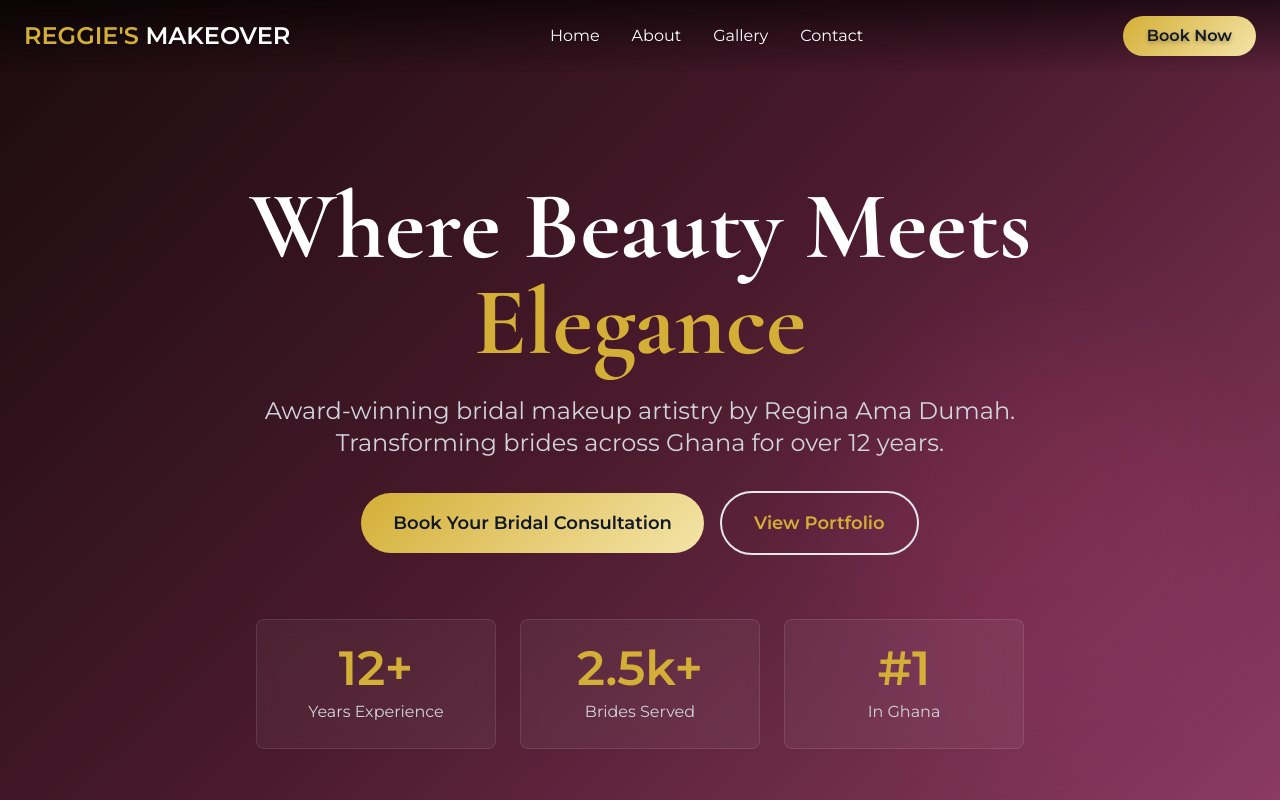
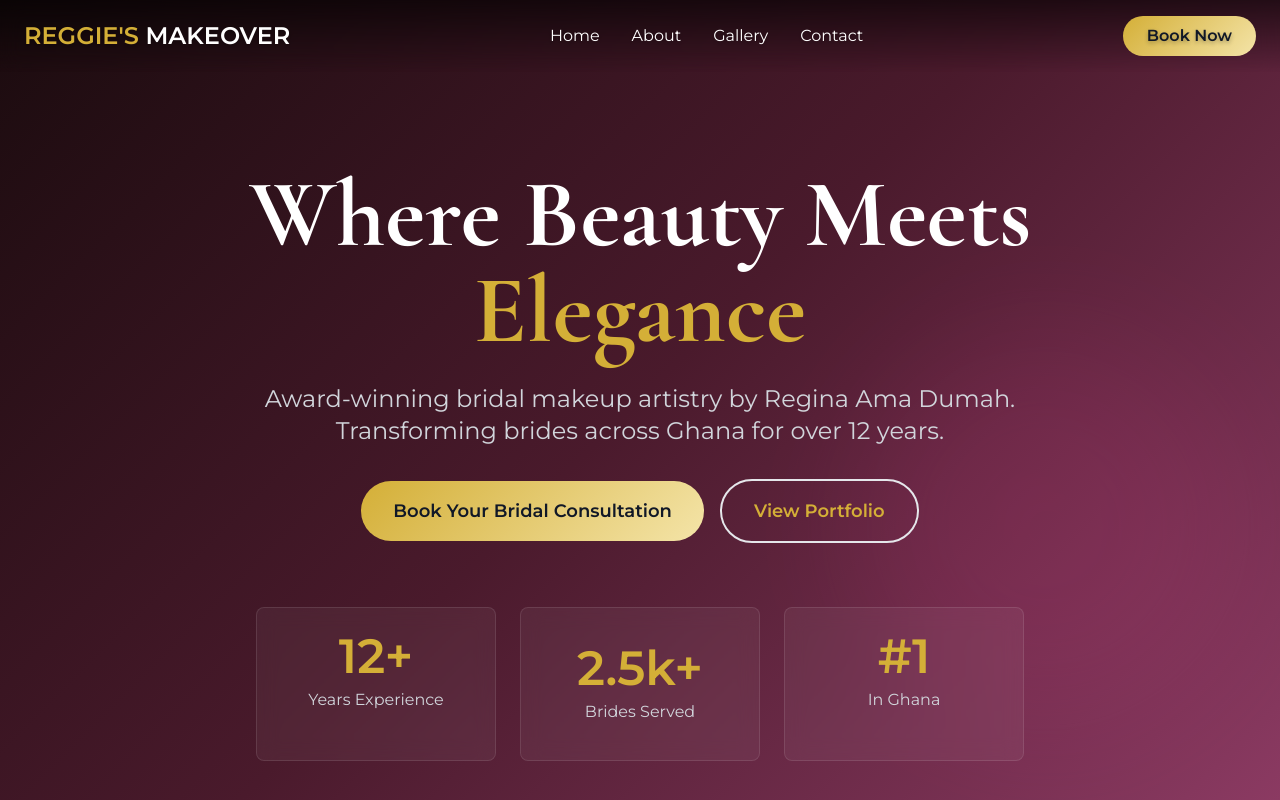
Before and after one commit to Prilllaaa/MUA, a plain HTML site: page index.html in a window 1280 px wide. Shown: the top 800 px of the page. Drawn offline with nearby package versions, Linux system fonts and the light colour scheme.

Commit message:
Update index.html

```diff
--- a/index.html
+++ b/index.html
@@ -70,10 +70,10 @@
                     <div class="text-sm md:text-base text-gray-300">Years Experience</div>
                 </div>
 
-                <div class="stat-card p-6 rounded-lg">
-                    <div class="text-3xl md:text-5xl font-bold text-gold mb-2">2.5k+</div>
-                    <div class="text-sm md:text-base text-gray-300">Brides Served</div>
-                </div>
+                <div class="stat-card p-7 md:p-9 rounded-lg">
+    <div class="text-3xl md:text-5xl font-bold text-gold mb-2">2.5k+</div>
+    <div class="text-xs md:text-base text-gray-300">Brides<br class="md:hidden"> Served</div>
+</div>
 
                 <div class="stat-card p-6 rounded-lg">
                     <div class="text-4xl md:text-5xl font-bold text-gold mb-2">#1</div>
```
